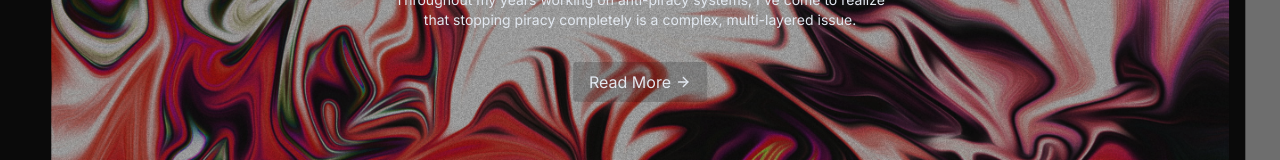
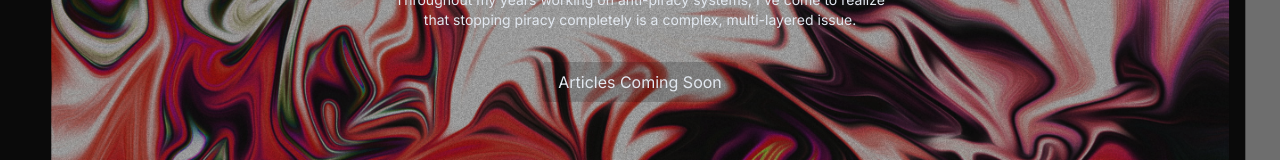
Before and after one commit to Cadogy/Cadogy_Site_2025, a Next.js app: page / in a window 1280 px wide. Shown: the part 410-570 px from the top of the page. Built offline with nearby package versions, Linux system fonts and the light colour scheme; no server answers; grey boxes are pictures that could not be loaded.

Commit message:
temp removal of buttons

```diff
--- a/src/components/elements/HeroCarousel.tsx
+++ b/src/components/elements/HeroCarousel.tsx
@@ -183,9 +183,9 @@ export function HeroCarousel({ slides }: HeroCarouselProps) {
                   href={slide.link}
                 >
                   <span className="transition duration-500 group-hover:-translate-x-1">
-                    Read More
+                    Articles Coming Soon
                   </span>
-                  <ArrowRight className="ml-1 h-4 w-4 text-slate-200 transition duration-500 group-hover:translate-x-1 " />
+                  {/* <ArrowRight className="ml-1 h-4 w-4 text-slate-200 transition duration-500 group-hover:translate-x-1 " /> */}
                 </Link>
               </div>
             </div>
```
